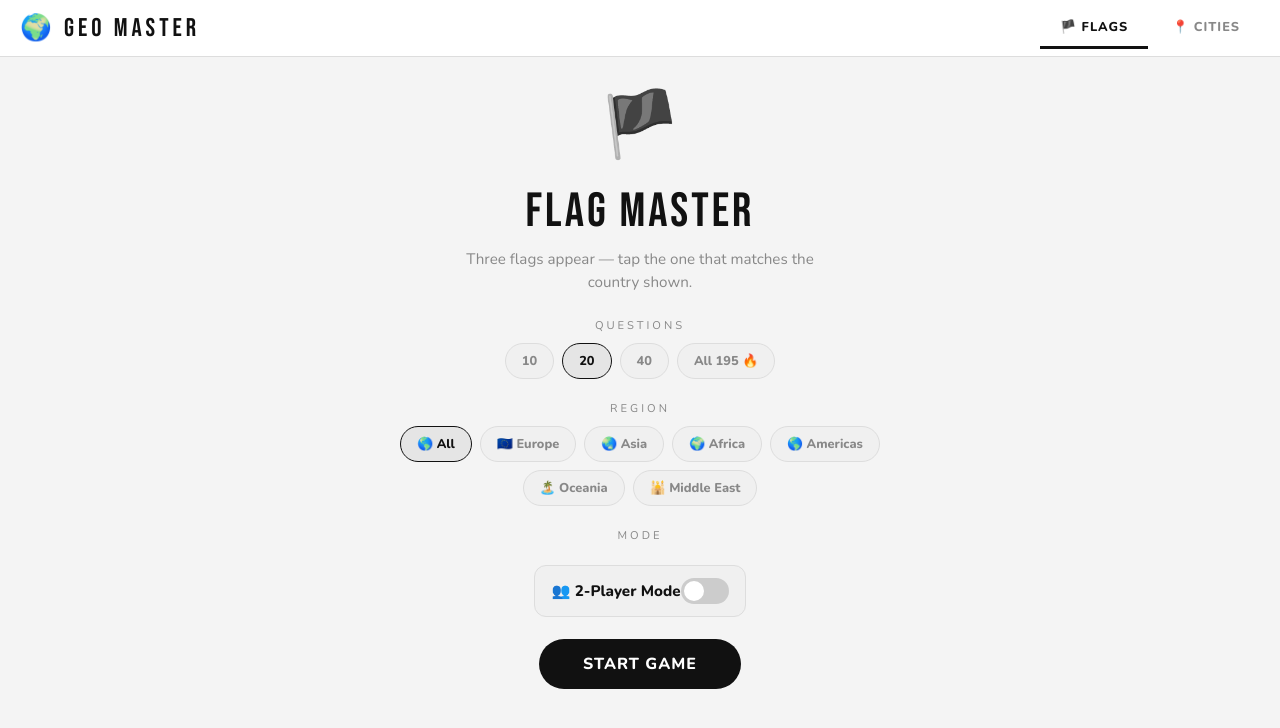
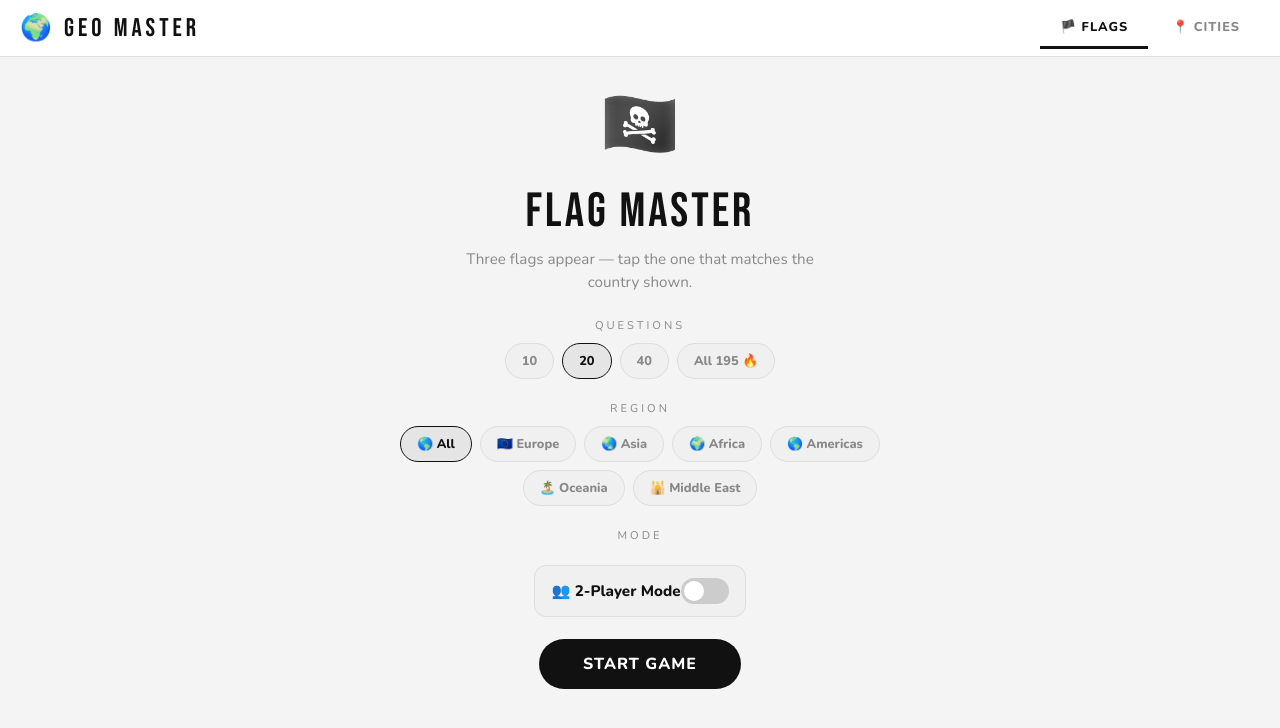
Before and after one commit to HelpfulGiraffe/GeoMaster, a plain HTML site: page index.html.html in a window 1280 px wide. Drawn offline with nearby package versions, Linux system fonts and the light colour scheme.

```diff
--- a/index.html.html
+++ b/index.html.html
@@ -205,7 +205,7 @@
 
 <div class="page active" id="page-flags">
   <div class="screen active" id="flag-start">
-    <div class="screen-icon">🏴</div>
+    <div class="screen-icon">🏴‍☠️</div>
     <div class="screen-title">Flag Master</div>
     <p class="screen-sub">Three flags appear — tap the one that matches the country shown.</p>
     <div class="section-label">Questions</div>
```
